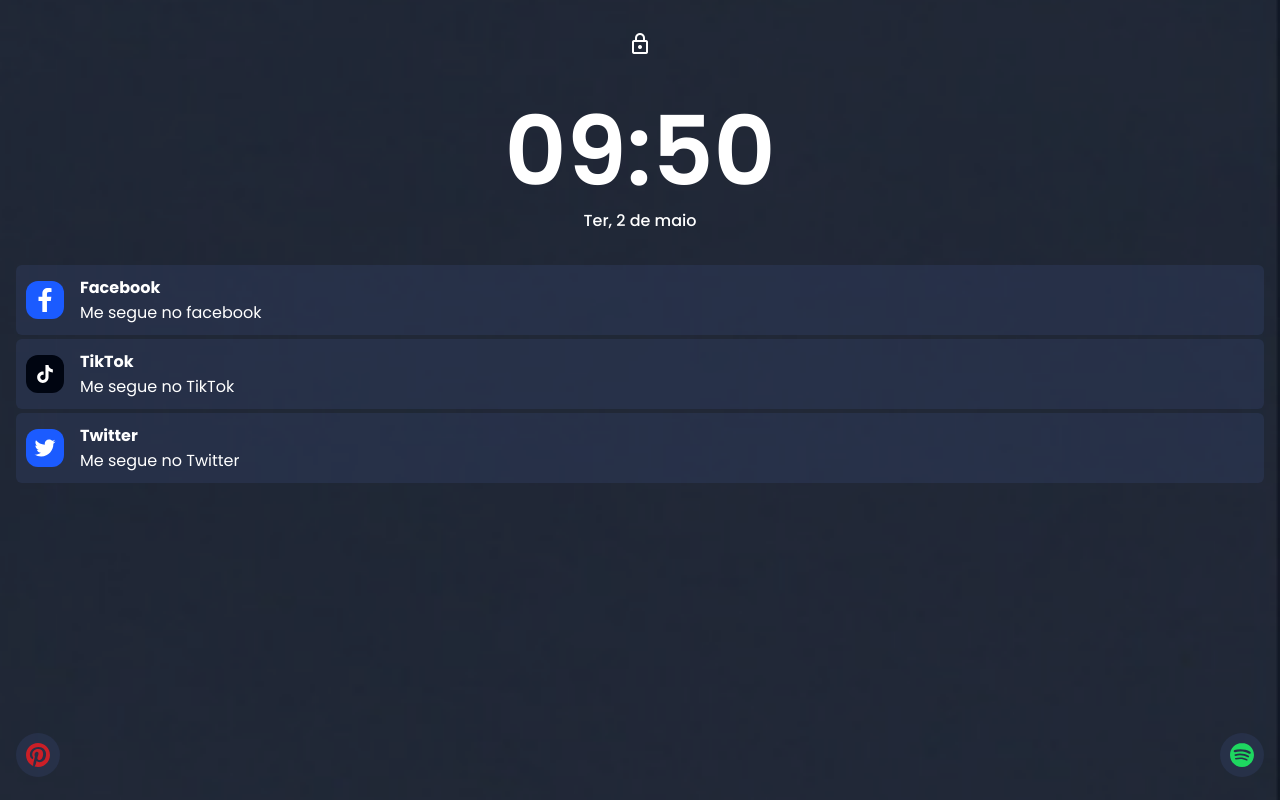
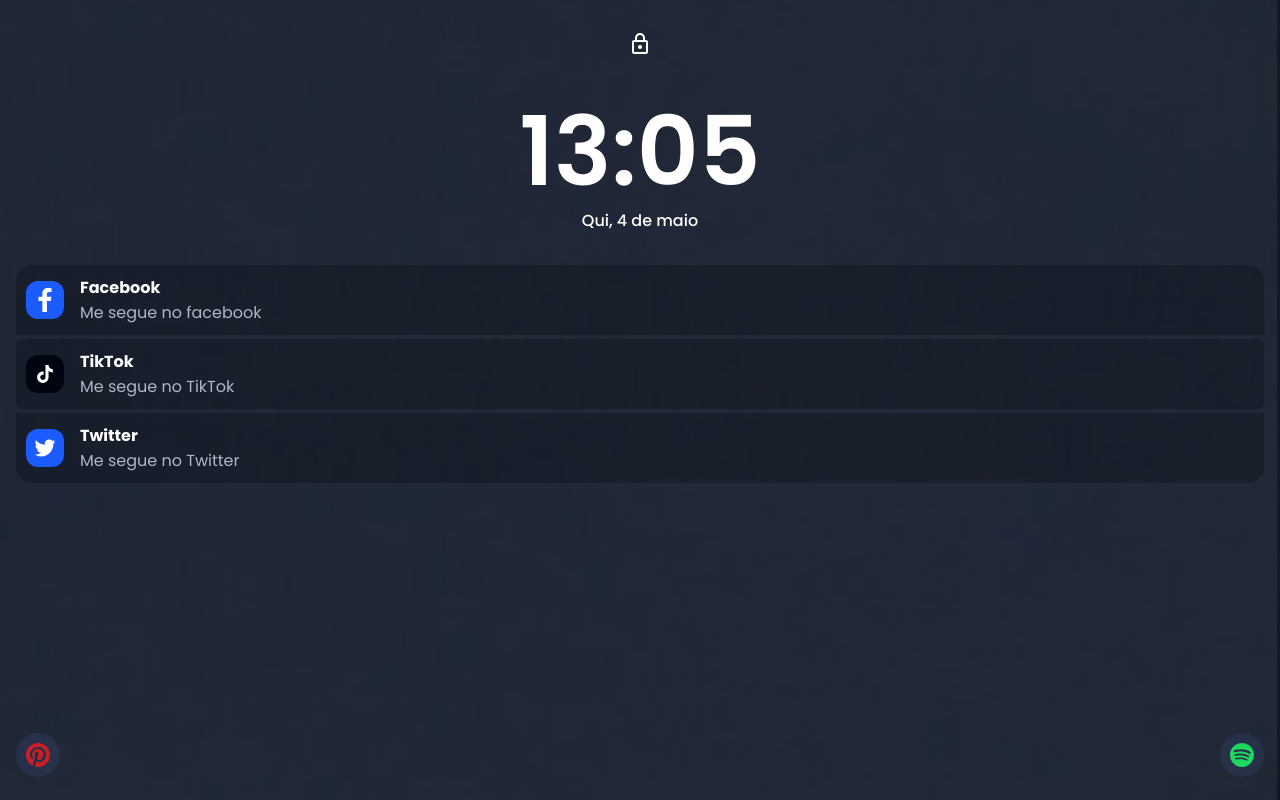
Before and after one commit to gabriel-teotonio/linktree-my-phone, a plain HTML site: page index.html in a window 1280 px wide. Drawn offline with nearby package versions, Linux system fonts and the light colour scheme.

Commit message:
feat: add animation in list links and date/time

```diff
--- a/css/style.css
+++ b/css/style.css
@@ -1,3 +1,10 @@
+
+:root{
+    --color-blue_transparent: rgba(45, 58, 91, 0.51);
+    --color-darkBlue_transparent: rgba(2, 4, 10, 0.25);
+    --color-text_secundary:rgba(176, 182, 197, 1);
+}
+
 
 *{
     margin: 0;
@@ -38,13 +45,28 @@ ul{
     text-align: center;
 }
 
-.infos-date .time{
+.infos-date .clock{
     font-size: 96px;
     font-weight: 600;
 }
-.infos-date .date{
+.infos-date .local-date{
     font-weight: 500;
     margin-top: -1rem;
+}
+
+.prev-icons{
+    display: flex;
+    gap: .4rem;
+    background-color: var(--color-blue_transparent);
+    width: fit-content;
+    padding: .5rem 1rem;
+    border-radius: 1rem;
+    margin: 0 auto;
+    margin-top: 1.5rem;
+}
+
+.prev-icons img{
+    width: 1rem;
 }
 
 .link-list{
@@ -53,12 +75,27 @@ ul{
     gap: 4px;
     width: 100%;
     margin-top: 2rem;
+    transform: scale(.8) translateY(-50%);
+    transition: all cubic-bezier(0.175, 0.885, 0.32, 1.275) .7s;
+    opacity: 0;
+}
+
+.link-list.show{
+    transform: scale(1) translateY(0);
+    opacity: 1;
 }
 
 .link-list .link-item{
     padding: 10px;
-    background-color: rgba(45, 58, 91, 0.51);
+    background-color: var(--color-darkBlue_transparent);
     border-radius: 6px;
+}
+
+.link-list .link-item:first-child{
+    border-radius: 1rem 1rem 0 0;
+}
+.link-list .link-item:last-child{
+    border-radius: 0 0 1rem 1rem;
 }
 
 .link-list .link-item a{
@@ -66,6 +103,10 @@ ul{
     gap: 1rem;
 }
 
+.link-item .link-content_comment{
+    color: var(--color-text_secundary);
+}
+
 .main-app footer{
     display: flex;
     justify-content: space-between;
--- a/index.html
+++ b/index.html
@@ -21,8 +21,14 @@
             <span class="material-symbols-outlined">lock</span>
         </header>
         <div class="infos-date">
-            <div class="time">09:50</div>
-            <div class="date">Ter, 2 de maio</div>
+            <div class="clock" id="clock">00:00</div>
+            <div class="local-date" id="localDate">olá, pessoas!</div>
+        </div>
+
+        <div class="prev-icons">
+            <img src="imgs/facebook-icon.svg" alt="facebook-icon">
+            <img src="imgs/tiktok-icon.svg" alt="tiktok-icon">
+            <img src="imgs/twiter-icon.svg" alt="twiter-icon">
         </div>
 
         <ul class="link-list">
--- a/js/app.js
+++ b/js/app.js
@@ -0,0 +1,31 @@
+const linkList = document.querySelector('.link-list')
+const prevIcons = document.querySelector('.prev-icons')
+const date = new Date()
+const daysWeek = ["Dom", "Seg", "Ter", "Qua", "Qui", "Sex", "Sab"]
+
+window.addEventListener('load', () => {
+    setTimeout(() => {
+        linkList.classList.add('show')
+        prevIcons.style.display = 'none'
+    }, 1000);
+})
+
+const renderDateTime = () => {
+    const hour = date.getHours()
+    const minutes = date.getMinutes()
+    const day = date.getDay()
+    const dayWeek = daysWeek[day]
+    const monthFormated = date.toLocaleDateString('pt-BR', {
+        month:'long'
+    })
+    const clockEl = document.querySelector('#clock')
+    const localDateEl = document.querySelector('#localDate')
+
+    clockEl.innerHTML = `${addZeroToTime(hour)}:${addZeroToTime(minutes)}`
+    localDateEl.innerHTML = `${dayWeek}, ${day} de ${monthFormated}`
+
+}
+
+const addZeroToTime = (num) => num < 10 ? `0${num}`: num
+
+renderDateTime()
```
